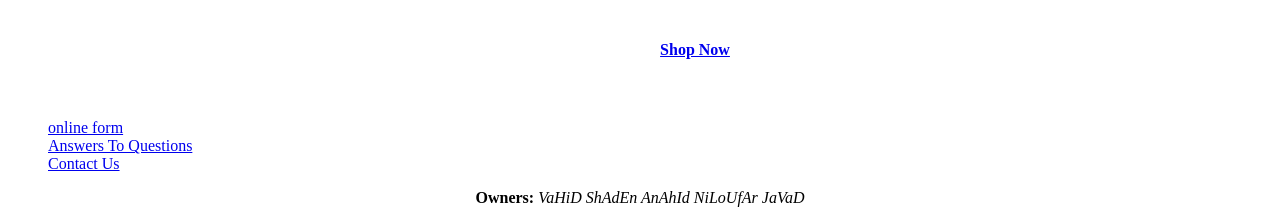
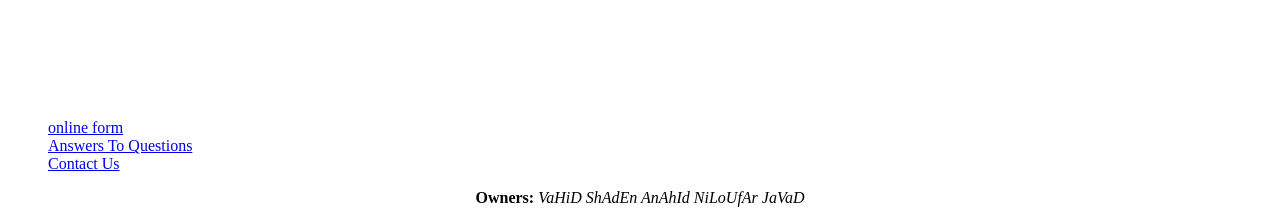
Before and after one commit to alirezadalvand/Group-4, a plain HTML site: page collection.html in a window 1280 px wide. Shown: the part 2345-2560 px from the top of the page. Drawn offline with Linux system fonts and the light colour scheme.

Commit message:
Link deleted

```diff
--- a/collection.html
+++ b/collection.html
@@ -176,7 +176,6 @@
             </tr>
             <tr>
               <th colspan="3" width="100px" height="100px">
-                <a href="#">Shop Now</a>
               </th>
 
             </tr>
```
